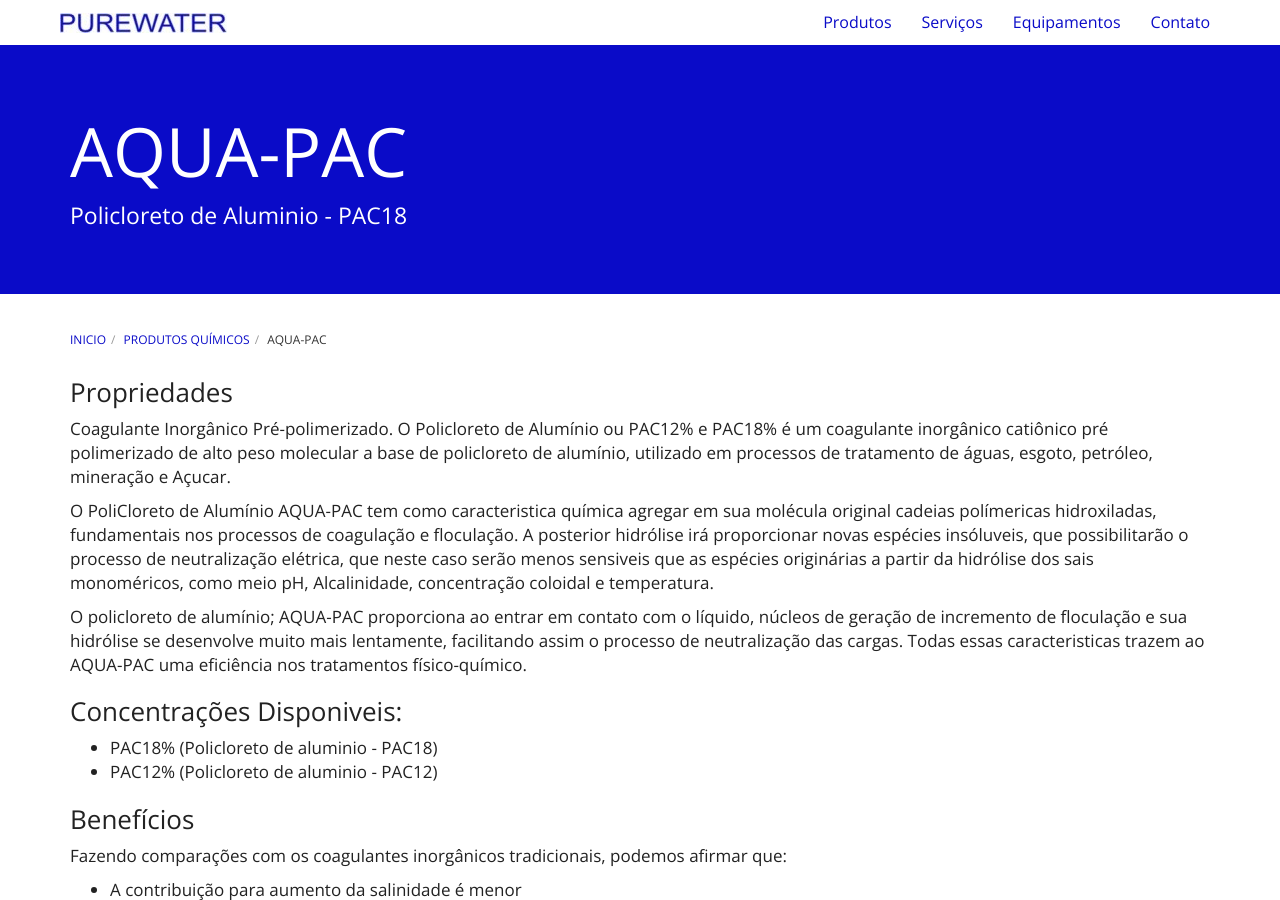
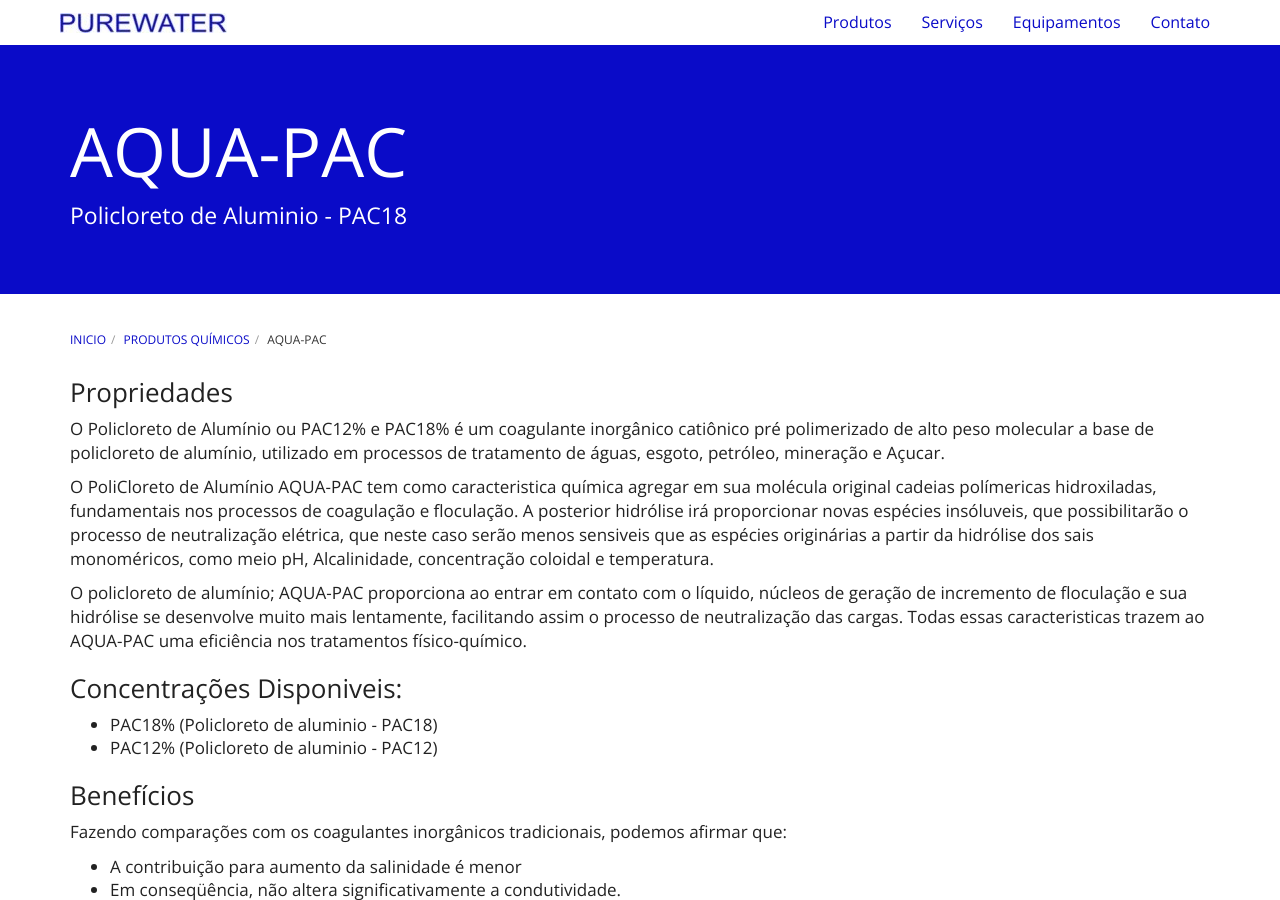
Before and after one commit to purewaterefluentes/purewaterefluentes.github.io, a Jekyll site: the page built from produtos/policloreto-de-aluminio.md, in a window 1280 px wide and 900 px high. Built offline with Jekyll 4.4.1, drawn with Linux system fonts in a browser that asks for light colours; nearby versions of some CDN libraries; library files that are not in the unit come from our copies.

Commit message:
Update policloreto-de-aluminio.md

```diff
--- a/produtos/policloreto-de-aluminio.md
+++ b/produtos/policloreto-de-aluminio.md
@@ -6,7 +6,7 @@
 ---
 
 ### Propriedades
-Coagulante Inorgânico Pré-polimerizado.
+
 O Policloreto de Alumínio ou PAC12% e PAC18% é um coagulante inorgânico catiônico pré polimerizado de alto peso molecular a base de policloreto de alumínio, utilizado em processos de tratamento de águas, esgoto, petróleo, mineração e Açucar.
 
 O PoliCloreto de Alumínio AQUA-PAC tem como caracteristica química agregar em sua molécula original cadeias polímericas hidroxiladas, fundamentais nos processos de coagulação e floculação. A posterior hidrólise irá proporcionar novas espécies insóluveis, que possibilitarão o processo de neutralização elétrica, que neste caso serão menos sensiveis que as espécies originárias a partir da hidrólise dos sais monoméricos, como meio pH, Alcalinidade, concentração coloidal e temperatura.
```
